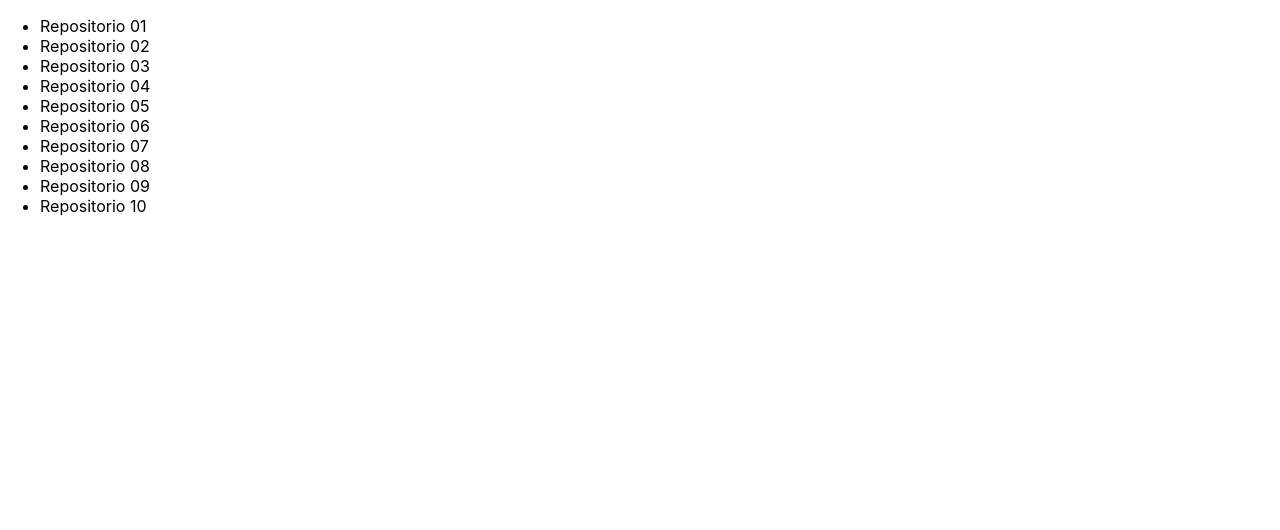
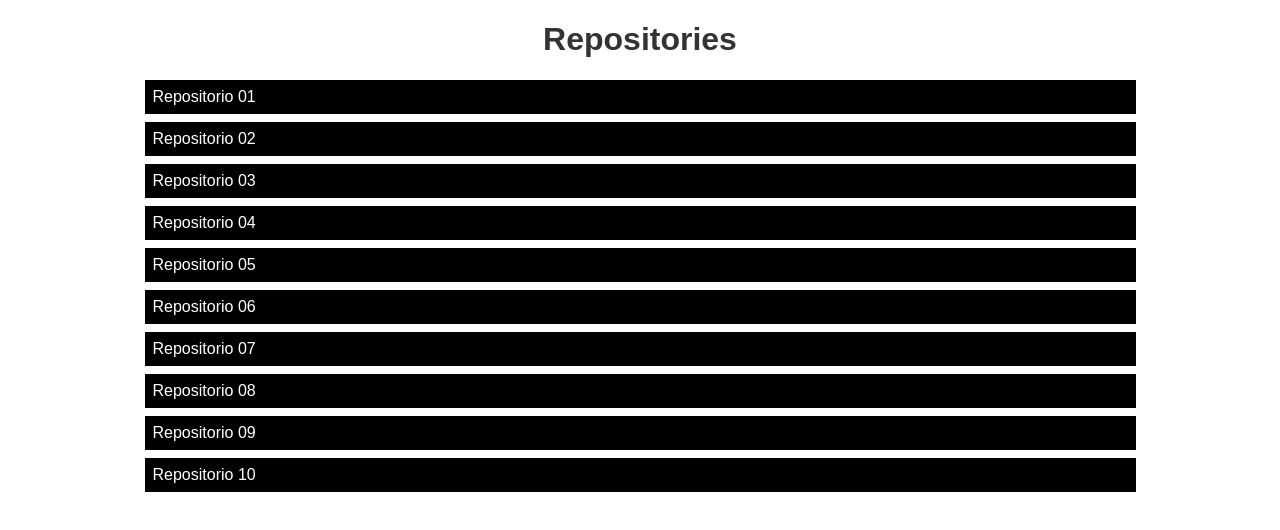
Before and after one commit to EduardoAmarante/GitHub-Repositories-List-With-ReactJs, a React (Create React App) app: page /repositories in a window 1280 px wide. Shown: the top 530 px of the page. Built offline with nearby package versions, Linux system fonts and the light colour scheme.

Commit message:
update style

```diff
--- a/src/App.css
+++ /dev/null
@@ -1,38 +0,0 @@
-.App {
-  text-align: center;
-}
-
-.App-logo {
-  height: 40vmin;
-  pointer-events: none;
-}
-
-@media (prefers-reduced-motion: no-preference) {
-  .App-logo {
-    animation: App-logo-spin infinite 20s linear;
-  }
-}
-
-.App-header {
-  background-color: #282c34;
-  min-height: 100vh;
-  display: flex;
-  flex-direction: column;
-  align-items: center;
-  justify-content: center;
-  font-size: calc(10px + 2vmin);
-  color: white;
-}
-
-.App-link {
-  color: #61dafb;
-}
-
-@keyframes App-logo-spin {
-  from {
-    transform: rotate(0deg);
-  }
-  to {
-    transform: rotate(360deg);
-  }
-}
--- a/src/Repositories.js
+++ /dev/null
@@ -1,19 +0,0 @@
-import React from 'react';
-
-export default function Repositories() {
-  return (
-    <ul>
-      <li>Repositorio 01</li>
-      <li>Repositorio 02</li>
-      <li>Repositorio 03</li>
-      <li>Repositorio 04</li>
-      <li>Repositorio 05</li>
-      <li>Repositorio 06</li>
-      <li>Repositorio 07</li>
-      <li>Repositorio 08</li>
-      <li>Repositorio 09</li>
-      <li>Repositorio 10</li>
-
-    </ul>
-  );
-}
--- a/src/RoutesApp.js
+++ b/src/RoutesApp.js
@@ -1,8 +1,8 @@
 import React from "react";
 import {Routes,Route, BrowserRouter} from 'react-router-dom';
 
-import Repositories from "./Repositories";
-import Home from "./Home";
+import Repositories from "./pages/repositories";
+import Home from "./pages/home";
 
 export default function RoutesApp(){
     return (
--- a/src/index.css
+++ /dev/null
@@ -1,13 +0,0 @@
-body {
-  margin: 0;
-  font-family: -apple-system, BlinkMacSystemFont, 'Segoe UI', 'Roboto', 'Oxygen',
-    'Ubuntu', 'Cantarell', 'Fira Sans', 'Droid Sans', 'Helvetica Neue',
-    sans-serif;
-  -webkit-font-smoothing: antialiased;
-  -moz-osx-font-smoothing: grayscale;
-}
-
-code {
-  font-family: source-code-pro, Menlo, Monaco, Consolas, 'Courier New',
-    monospace;
-}
--- a/src/index.js
+++ b/src/index.js
@@ -1,6 +1,5 @@
 import React from 'react';
 import ReactDOM from 'react-dom/client';
-import './index.css';
 import App from './App';
 
 const root = ReactDOM.createRoot(document.getElementById('root'));
--- a/src/Home.js
+++ b/src/pages/home/index.js
@@ -1,6 +1,6 @@
-import './App.css';
 import React, {useState } from 'react';
 import axios from 'axios';
+import * as S from './styled';
 
 function App(props) {
 
@@ -12,12 +12,10 @@ function App(props) {
   const [usuario, setUsuario] = useState('');
   return (
 
-    <div className="App">
-      {/* <h1>{usuario}</h1> */}
-      <h1>{usuario}</h1>
-      <input name="usuario" id="usuario" value={usuario} className="usuarioInput" placeholder="Nome Usuario" onChange={e=>setUsuario(e.target.value)}/>
-      <button type='button' onClick={handlePesquisa}>Pesquisar</button>
-    </div>
+    <S.Container>
+      <S.Input name="usuario" id="usuario" value={usuario} className="usuarioInput" placeholder="Nome Usuario" onChange={e=>setUsuario(e.target.value)}/>
+      <S.Button type='button' onClick={handlePesquisa}>Pesquisar</S.Button>
+    </S.Container>
   );
 }
 
--- /dev/null
+++ b/src/pages/home/styled.js
@@ -0,0 +1,33 @@
+import styled from "styled-components";
+
+export const Input = styled.input`
+    border: 1px solid #ddd;
+    height: 1.5rem;
+    padding: 0 .5rem;
+    border-radius: .25rem 0 0 .25rem;
+
+    &:focus,
+    &:active {
+        outline: none;
+        box-shadow: none;
+`
+
+export const Button = styled.button`
+        border: 1px solid #000;
+        height: 1.6rem;
+        background: #000;
+        color: #fff;
+        border-radius: 0 .25rem .25rem 0;
+
+        &:focus,
+        &:active {
+        outline: none;
+        box-shadow: none;
+`
+export const Container = styled.div`
+        width: 100vw;
+        height: 100vh;
+        display: flex;
+        align-items: center;
+        justify-content: center;
+`
--- /dev/null
+++ b/src/pages/repositories/index.js
@@ -0,0 +1,23 @@
+import React from 'react';
+import * as S from './styled';
+
+export default function Repositories() {
+  return (
+    <S.Container>
+      <S.Title>Repositories</S.Title>
+      <S.List>
+        <S.ListItem>Repositorio 01</S.ListItem>
+        <S.ListItem>Repositorio 02</S.ListItem>
+        <S.ListItem>Repositorio 03</S.ListItem>
+        <S.ListItem>Repositorio 04</S.ListItem>
+        <S.ListItem>Repositorio 05</S.ListItem>
+        <S.ListItem>Repositorio 06</S.ListItem>
+        <S.ListItem>Repositorio 07</S.ListItem>
+        <S.ListItem>Repositorio 08</S.ListItem>
+        <S.ListItem>Repositorio 09</S.ListItem>
+        <S.ListItem>Repositorio 10</S.ListItem>
+
+      </S.List>
+    </S.Container>
+  );
+}
--- /dev/null
+++ b/src/pages/repositories/styled.js
@@ -0,0 +1,27 @@
+import styled from 'styled-components';
+
+export const Title = styled.h1`
+    text-align: center;
+    font-size: 2rem;
+    font-family: sans-serif;
+    color: #333;
+`;
+
+export const List = styled.ul`
+    list-style: none;
+    padding: 0;
+    font-family: sans-serif;
+`
+
+export const ListItem = styled.li`
+    margin: .5rem 0;
+    background: #000;
+    color: #fff;
+    padding: .5rem;
+
+`
+export const Container = styled.div`
+    width: 100%;
+    max-width: 991px;
+    margin: 0 auto;
+`
```
